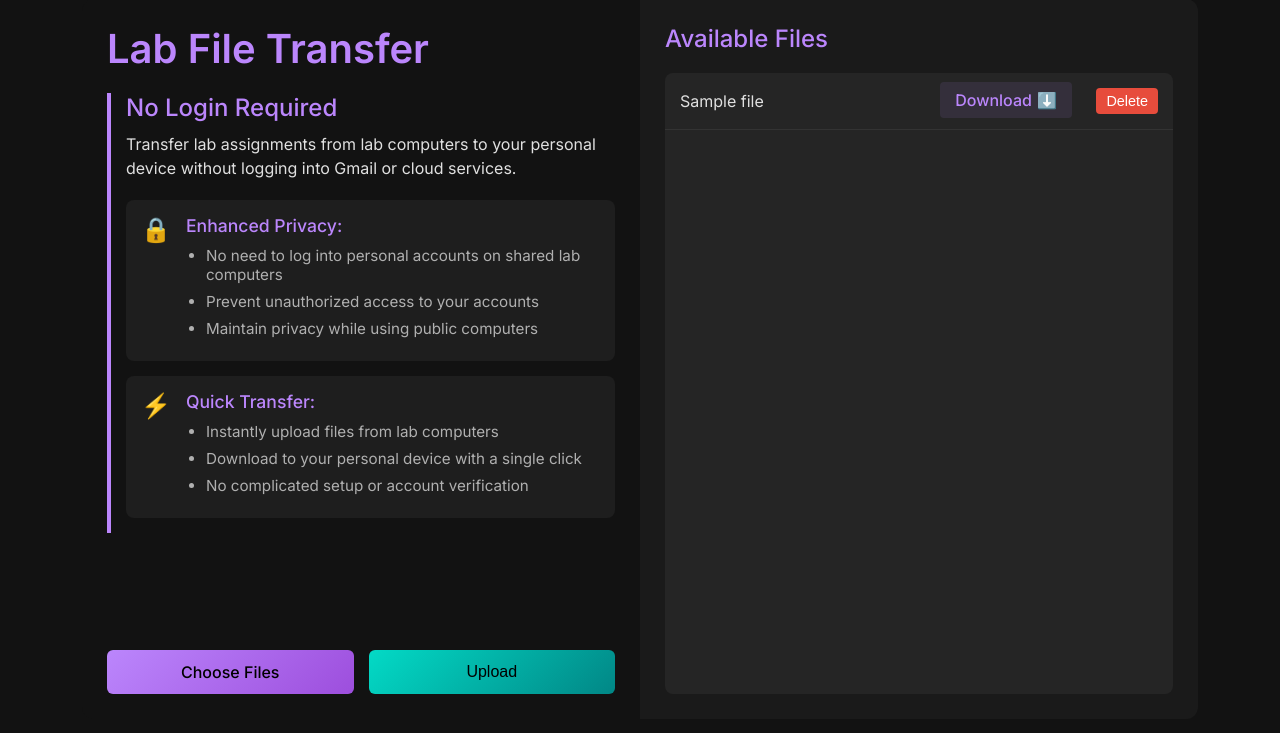
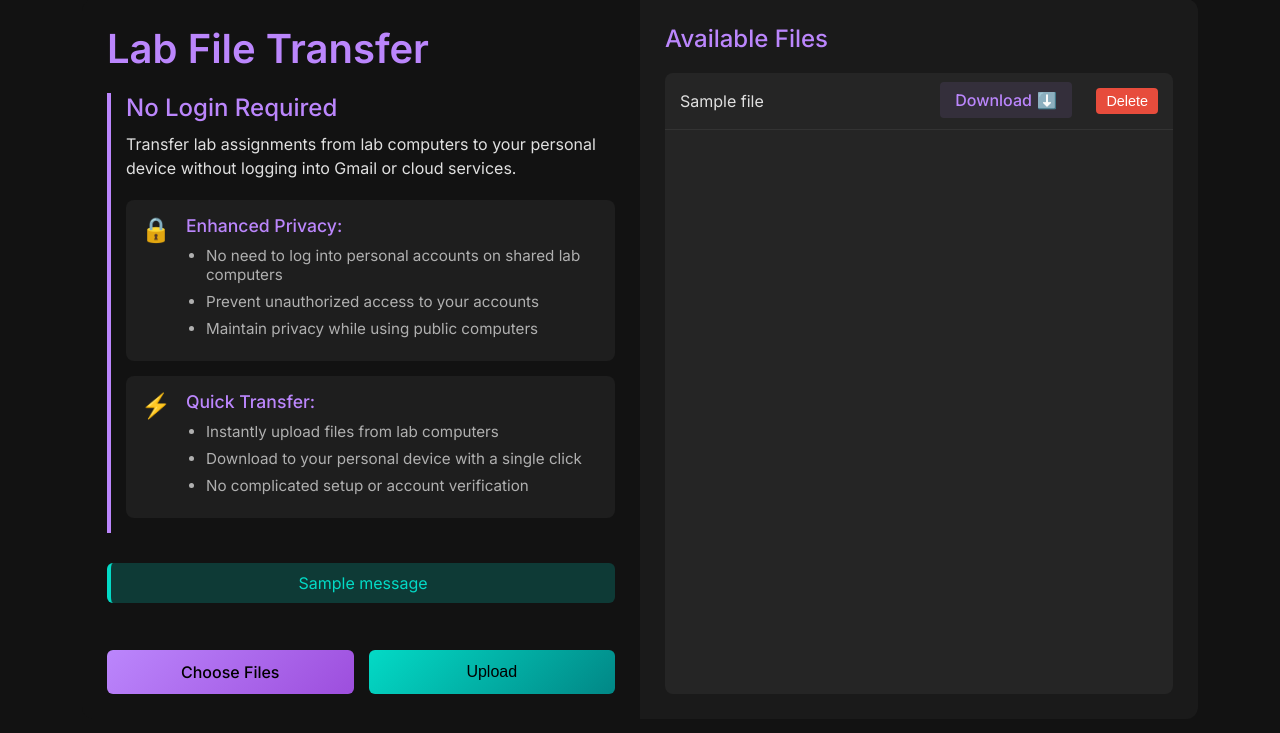
Before and after one commit to naman-0804/File_Storage, a Flask app: template templates/index.html in a window 1280 px wide. Shown: the part 41-774 px from the top of the page. Run offline with Flask 3, Linux system fonts and the light colour scheme; the template is opened without the code that fills it: most values are stand-ins (such as "Sample title", 1, 10 or a date in 2020); one stand-in notice (Sample message) is shown; parts of the project's set-up code (start-up, migrations or seed data) failed here and were passed over.

Commit message:
fixinx index?

```diff
--- a/templates/index.html
+++ b/templates/index.html
@@ -4,7 +4,7 @@
   <meta charset="UTF-8" />
   <meta name="viewport" content="width=device-width, initial-scale=1.0"/>
   <title>Lab File Transfer</title>
-  <link rel="stylesheet" href="{{ url_for('static', filename='style.css') }}" />
+  <link rel="stylesheet" href="{{ url_for('static', filename='style.css', v='1.1') }}" />
   <link href="https://fonts.googleapis.com/css2?family=Inter:wght@400;500;600&display=swap" rel="stylesheet" />
 </head>
 <body>
@@ -45,8 +45,16 @@
 
       <div id="statusMessage" class="status-message" style="display: none;"></div>
 
+      {% with messages = get_flashed_messages(with_categories=true) %}
+        {% if messages %}
+          {% for category, message in messages %}
+            <div class="status-message {{ category }}">{{ message }}</div>
+          {% endfor %}
+        {% endif %}
+      {% endwith %}
+
       <!-- Upload Form -->
-      <form method="post" enctype="multipart/form-data" class="upload-form" id="uploadForm">
+      <form action="/upload" method="post" enctype="multipart/form-data" class="upload-form" id="uploadForm">
         <label for="fileInput" class="custom-file-upload" id="fileLabel">Choose Files</label>
         <input type="file" id="fileInput" name="file" required multiple style="display: none;" />
         <input type="submit" value="Upload" class="submit-button">
@@ -72,7 +80,7 @@
         {% endfor %}
       </ul>
     </div>
-
+  </div>
 
   <script>
     const fileInput = document.getElementById("fileInput");
@@ -101,28 +109,38 @@
 
       try {
         const formData = new FormData(form);
-        const response = await fetch('https://file-fetcher.onrender.com/upload', {
+        const response = await fetch('/upload', {
           method: 'POST',
           body: formData
         });
 
-        if (!response.ok) {
-          throw new Error(`Server responded with status: ${response.status}`);
-        }
+        // First try to get the response as text
+        const responseText = await response.text();
 
-        const result = await response.json();
+        // Try to parse it as JSON
+        try {
+          const result = JSON.parse(responseText);
 
           if (result.success) {
             const fileCount = fileInput.files.length;
-          statusMessage.textContent = `${fileCount} file${fileCount > 1 ? 's' : ''} uploaded successfully!`;
+            statusMessage.textContent = result.message || `${fileCount} file${fileCount > 1 ? 's' : ''} uploaded successfully!`;
             statusMessage.className = "status-message success";
+
+            // Reset form and refresh the file list
             fileLabel.textContent = "Choose Files";
             form.reset();
+
+            // Reload the page after a short delay to show updated file list
             setTimeout(() => {
               window.location.reload();
             }, 2000);
           } else {
             statusMessage.textContent = result.error || "Upload failed";
+            statusMessage.className = "status-message error";
+          }
+        } catch (jsonError) {
+          console.error("Failed to parse response as JSON:", responseText.substring(0, 150));
+          statusMessage.textContent = "Server returned invalid response. Try again.";
           statusMessage.className = "status-message error";
         }
       } catch (error) {
```
Lines whose indentation alone changed are shown as unchanged.
